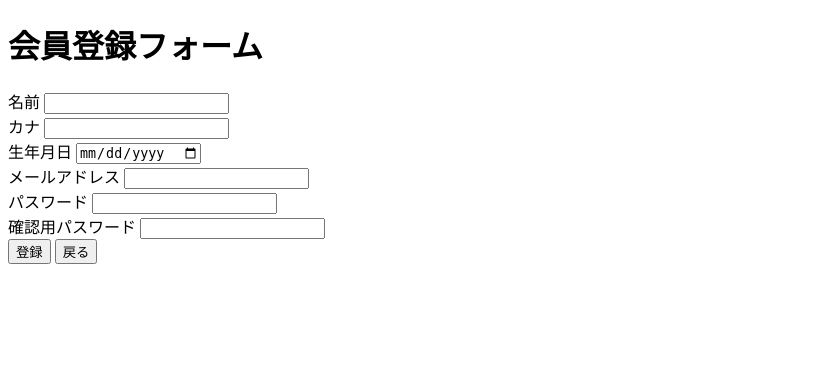
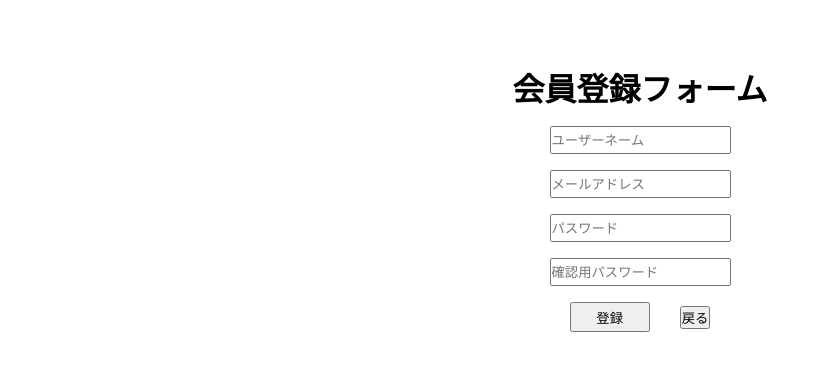
Before and after one commit to tech-is/clean-up, a CodeIgniter app: page /database/index.php/welcome/register in a window 1280 px wide. Shown: the top 371 px of the page, without its empty margins (0-822 px from the left). Run offline with CodeIgniter, Linux system fonts and the light colour scheme.

Commit message:
css追加

```diff
--- a/Codeigniter/application/config/autoload.php
+++ b/Codeigniter/application/config/autoload.php
@@ -89,7 +89,7 @@ $autoload['drivers'] = array();
 |
 |	$autoload['helper'] = array('url', 'file');
 */
-$autoload['helper'] = array();
+$autoload['helper'] = array('url');
 
 /*
 | -------------------------------------------------------------------
--- a/Codeigniter/application/controllers/Welcome.php
+++ b/Codeigniter/application/controllers/Welcome.php
@@ -34,11 +34,6 @@ class Welcome extends CI_Controller {
 		$this->load->view('footer');
 	}
 
-	public function ok()
-	{
-		$this->load->view('login_ok');
-	}
-
 	public function forget_password()
 	{
 		$this->load->view('password');
--- a/Codeigniter/application/views/header.php
+++ b/Codeigniter/application/views/header.php
@@ -13,7 +13,8 @@
     <script src="https://ajax.googleapis.com/ajax/libs/jqueryui/1.12.1/jquery-ui.min.js"></script>
 
     <link rel="stylesheet" href="https://stackpath.bootstrapcdn.com/bootstrap/4.5.0/css/bootstrap.min.css" integrity="sha384-9aIt2nRpC12Uk9gS9baDl411NQApFmC26EwAOH8WgZl5MYYxFfc+NcPb1dKGj7Sk" crossorigin="anonymous">
-    <link href="assets/css/clip.css" rel="stylesheet" type="text/css" />
+    <!-- <link href="assets/css/clip" rel="stylesheet" type="text/css" /> -->
+    <link rel="stylesheet" href="<?=base_url() ?>assets/css/clip.css" type="text/css" />
 </head>
 
 <div id="header">
--- a/Codeigniter/application/views/register.php
+++ b/Codeigniter/application/views/register.php
@@ -5,42 +5,30 @@
     <meta http-equiv="X-UA-Compatible" content="IE=edge">
     <meta name="viewport" content="width=device-width, initial-scale=1.0">
     <title>会員登録</title>
+    <link rel="stylesheet" href="<?=base_url() ?>assets/css/clip.css" type="text/css" />
 </head>
 <body>
     <h1>会員登録フォーム</h1>
     <form action="" nethod="post">
+
         <div class="register">
-            <label>名前</label>
-            <input type="text" name="your_name">
+            <input type="text" name="username" placeholder="ユーザーネーム">
         </div>
 
         <div class="register">
-            <label>カナ</label>
-            <input type="text" name="kana">
+            <input type="text" name="mail" placeholder="メールアドレス">
         </div>
 
         <div class="register">
-            <label>生年月日</label>
-            <input type="date">
+            <input type="password" name="password" class="password" placeholder="パスワード">
         </div>
 
         <div class="register">
-            <label>メールアドレス</label>
-            <input type="text" name="mail">
+            <input type="password" name="password" placeholder="確認用パスワード">
         </div>
 
-        <div class="register">
-            <label>パスワード</label>
-            <input type="password" name="password">
-        </div>
-
-        <div class="register">
-            <label>確認用パスワード</label>
-            <input type="password" name="password">
-        </div>
-
-        <input type="submit" value="登録">
-        <button type="button" onclick="history.back()">戻る</button>
+        <input type="submit" class="btn" value="登録">
+        <button type="button" class="back" onclick="history.back()">戻る</button>
     </form>
 </body>
 </html>
--- a/Codeigniter/assets/css/clip.css
+++ b/Codeigniter/assets/css/clip.css
@@ -22,7 +22,7 @@
 }
 .update_botton {
     margin-left:30%;
-    padding:5px 30px 5px 30px;
+    /* padding:5px 30px 5px 30px; */
 }
 .user_data {
     float:right;
@@ -148,3 +148,59 @@ ul{
 @media screen and (max-width: 900px) {
 .abc { display: none; }
 }
+
+
+
+/* login.php */
+h1{
+    text-align: center;
+}
+
+form{
+    text-align: center;
+}
+.form{
+    margin: 1rem;
+}
+
+body{
+    margin: 5%;
+}
+
+input{
+    height: 1.5rem;
+}
+
+    /* ボタンデザイン */
+    /* button{
+        width: 80px;
+        height: 30px;
+    } */
+
+/* register.php */
+.register{
+    margin: 1rem;
+}
+
+.btn{
+    width: 80px;
+    height: 30px;
+}
+
+/* password.php */
+
+.password-reissue{
+    text-align: center;
+}
+
+button{
+    text-align: center;
+}
+
+.reissue{
+    margin: 15px;
+}
+
+.back{
+    margin-left: 26px;
+}
```
Also changed, not shown: Codeigniter/application/views/login.php (+12 -8 lines), Codeigniter/application/views/password.php (+16 -6 lines).
